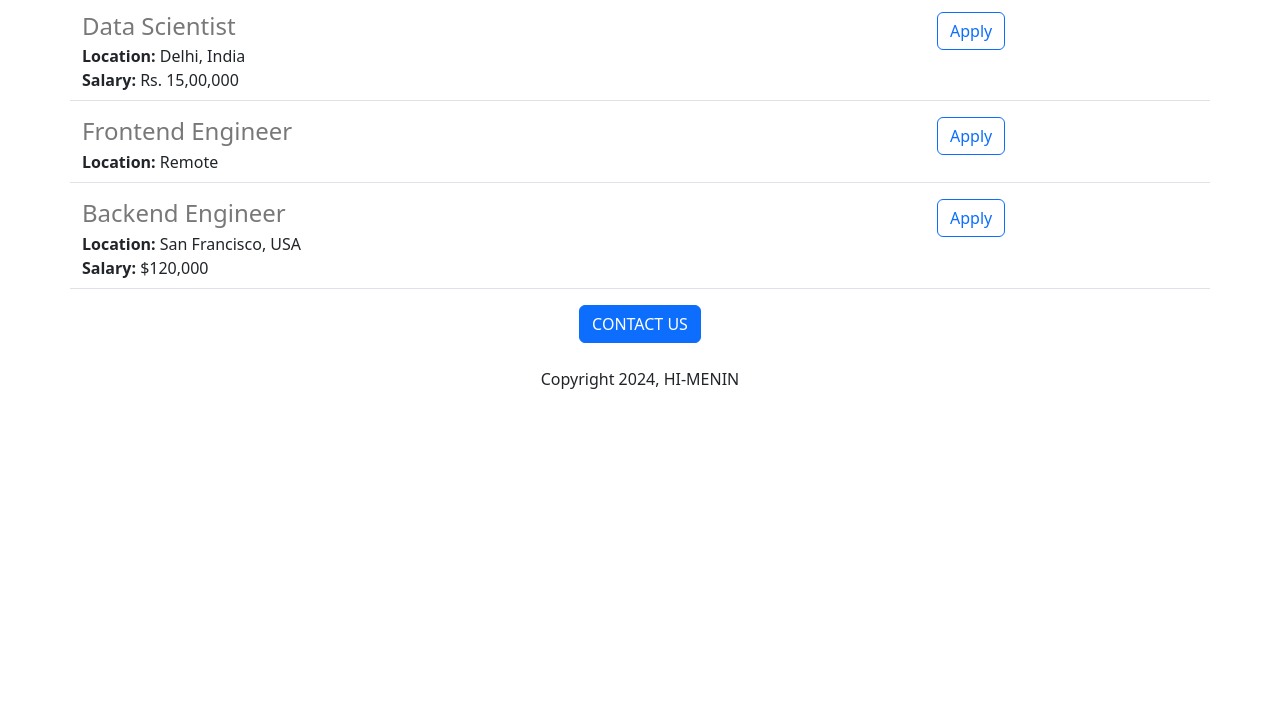
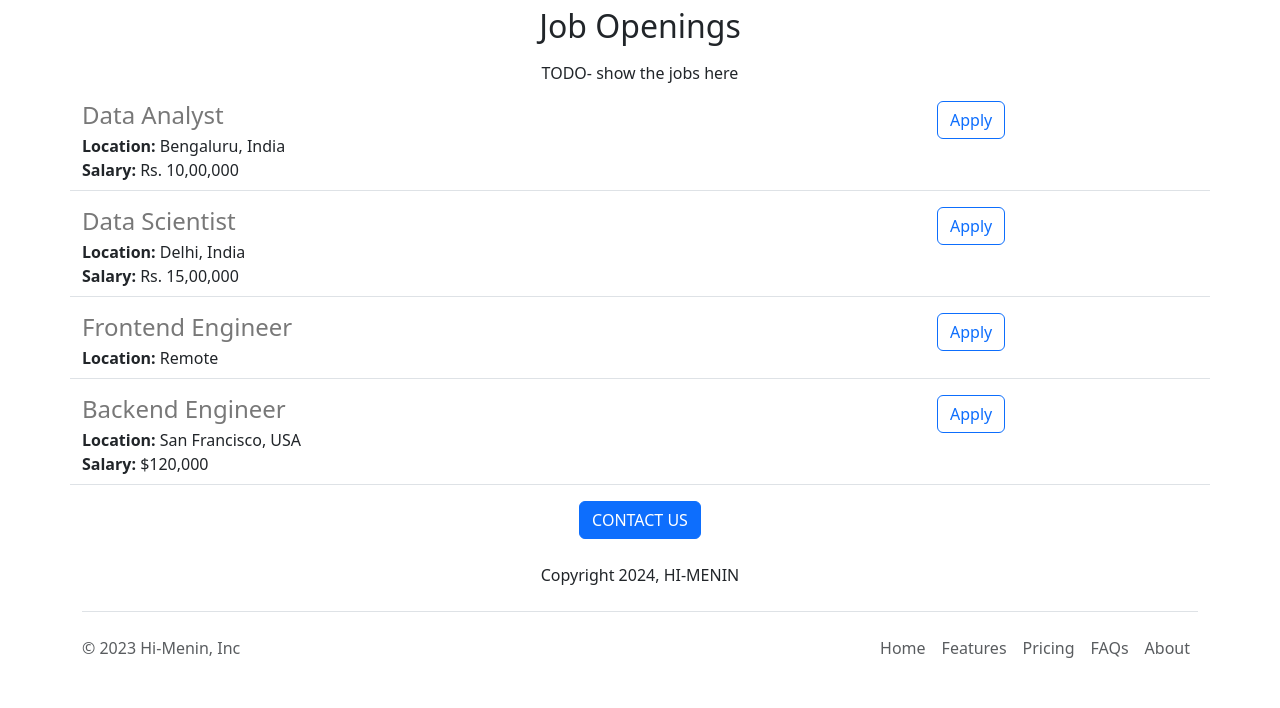
Before and after one commit to RonakSathe/jovian-careers-website-v2, a Flask app: page / in a window 1280 px wide. Shown: the part 833-1541 px from the top of the page. Before the commit the page ends 1222 px from the top, so only its background shows below. Run offline with Flask 3, Linux system fonts and the light colour scheme.

Commit message:
functional and aesthetic improvements

```diff
--- /dev/null
+++ b/templates/footer.html
@@ -0,0 +1,17 @@
+<div class="container">
+  <footer class="d-flex flex-wrap justify-content-between align-items-center py-3 my-4 border-top">
+    <p class="col-md-4 mb-0 text-body-secondary">&copy; 2023 Hi-Menin, Inc</p>
+
+    <a href="/" class="col-md-4 d-flex align-items-center justify-content-center mb-3 mb-md-0 me-md-auto link-body-emphasis text-decoration-none">
+      <svg class="bi me-2" width="40" height="32"><use xlink:href="#bootstrap"/></svg>
+    </a>
+
+    <ul class="nav col-md-4 justify-content-end">
+      <li class="nav-item"><a href="#" class="nav-link px-2 text-body-secondary">Home</a></li>
+      <li class="nav-item"><a href="#" class="nav-link px-2 text-body-secondary">Features</a></li>
+      <li class="nav-item"><a href="#" class="nav-link px-2 text-body-secondary">Pricing</a></li>
+      <li class="nav-item"><a href="#" class="nav-link px-2 text-body-secondary">FAQs</a></li>
+      <li class="nav-item"><a href="#" class="nav-link px-2 text-body-secondary">About</a></li>
+    </ul>
+  </footer>
+</div>
--- a/templates/home.html
+++ b/templates/home.html
@@ -10,24 +10,32 @@
       #banner {
         height: 360px;
         width: 100%;
-        object-fit: cover
+        object-fit: cover;
+        margin-bottom:16px
     </style>
 
 
   </head>
   <body>
+    {% include 'nav.html' %}
+    <img class="img-fluid" id="banner" src="../static/camaro.png" />
     <div class="container" >
 
       <h1 class="text-center mt-4">{{company_name}} Careers for Cars</h1>
 
-      <img class="img-fluid" id="banner" src="../static/camaro.png" />
+      <div class="row">
+        <div class="col-6">
+        <p  class="lead"> As the hype around AI has accelerated, vendors have been scrambling to promote how           their products and services use it. Often, what they refer to as AI is simply a                 component of the technology, such as machine learning. AI requires a foundation of specialized hardware and software for writing and training machine learning algorithms. No single programming language is synonymous with AI, but Python, R, Java, C++ and Julia have features popular with AI developers.
+        </p>
+        </div>
 
-      <h2 class="text-center">About Hi-Menin</h2>
+        <div class="d-none d-md-block col-md-6">
+          <img src="/static/people.jpg" style="height:320px;border-radius:4px;"/>
+        </div>
 
-      <p  class="lead"> As the hype around AI has accelerated, vendors have been scrambling to promote how           their products and services use it. Often, what they refer to as AI is simply a                 component of the technology, such as machine learning. AI requires a foundation of specialized hardware and software for writing and training machine learning algorithms. No single programming language is synonymous with AI, but Python, R, Java, C++ and Julia have features popular with AI developers.
+        <h2 class="text-center mt-2">Job Openings</h2>
 
-      <h2 class="text-center mt-2">Job Openings</h2>
-
+      </div>
       <p class="text-center mt-2">TODO- show the jobs here</p>
 
       <p>
@@ -39,13 +47,15 @@
 
 
       <div class="text-center">
-        <button class="btn btn-primary btn-large">CONTACT US</button>
+        <a class="btn btn-primary btn-large"
+          href="mailto:satheronak@gmail.com?subject=Question%20about%20Job%20Openings&body=my%20name%20%3A%20%3Cyour%20name%20hhere%3E%0D%0A%0D%0Amy%20Question%3A">
+          CONTACT US</a>
         <p class="mt-4">Copyright 2024, HI-MENIN</p>
       </div>
 
 
     </div>
-
+      {% include 'footer.html' %}
 
   </body>
 
--- a/templates/jobitem.html
+++ b/templates/jobitem.html
@@ -13,6 +13,6 @@
       {% endif %}
     </div>
   <div class="col-3">
-  <button type="button" class="btn btn-outline-primary">Apply</button>
+  <a type="button" class="btn btn-outline-primary" href="mailto:satheronak@gmail.com?subject=Application%20for%20{{job['title']}}&body=my%20name%20%3A%20%3Cyour%20name%20hhere%3E%0D%0A%0D%0Amy%20resume%20link%20%3A%20%3Cdrop%20here%20resume%3E" >Apply</a>
   </div>
 </div>
--- /dev/null
+++ b/templates/nav.html
@@ -0,0 +1,8 @@
+<nav class="navbar bg-body-tertiary shadow-sm fixed-top bg-white">
+  <div class="container">
+    <a class="navbar-brand" href="#">
+      <img src="/static/bootstrap-logo.svg" alt="Bootstrap" width="30" height="24">
+    HI-Menin</a>
+  </div>
+</nav>
+<div style="height:56px"></div>
```
Also changed, not shown: static/bootstrap-logo.svg (added), 1 other file.
